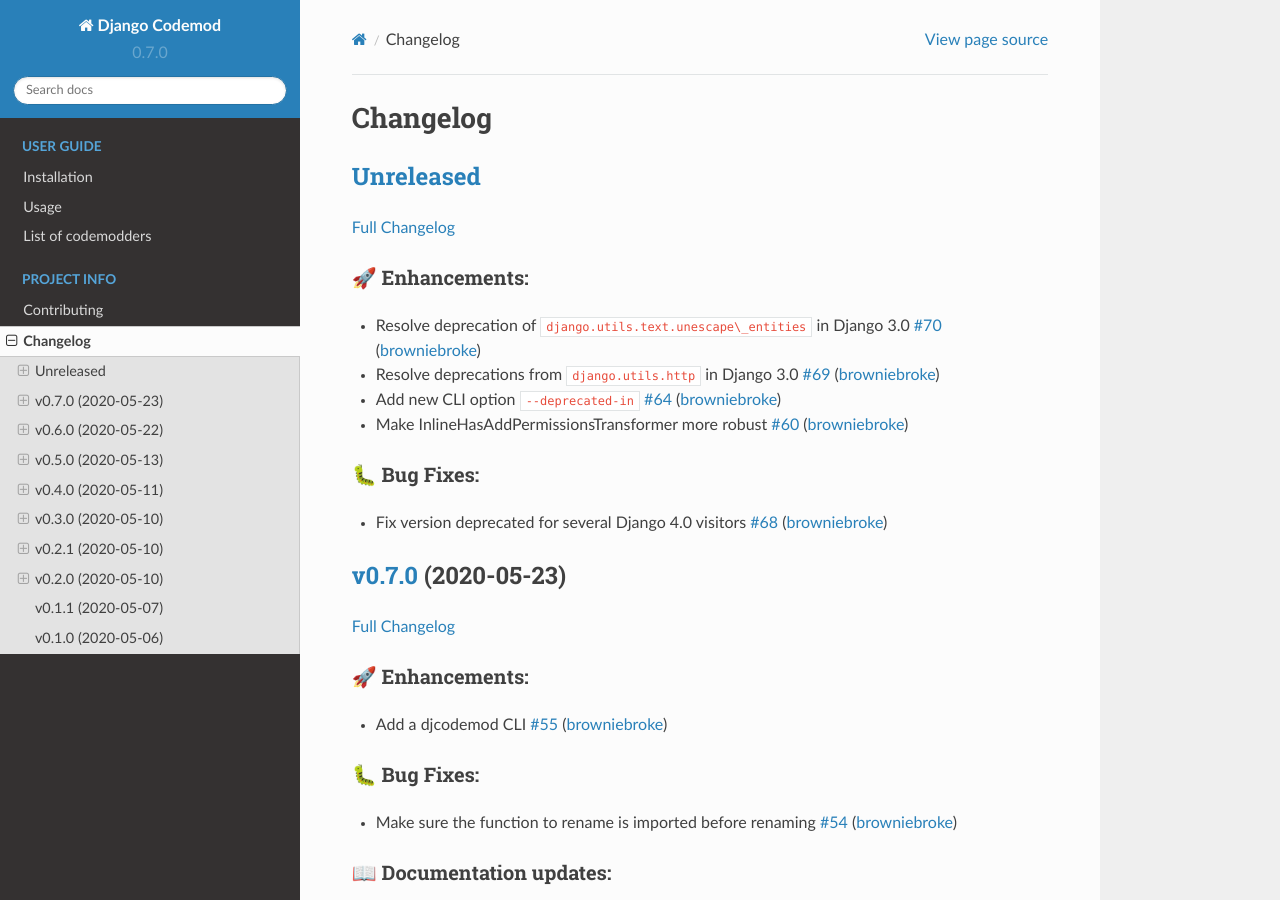
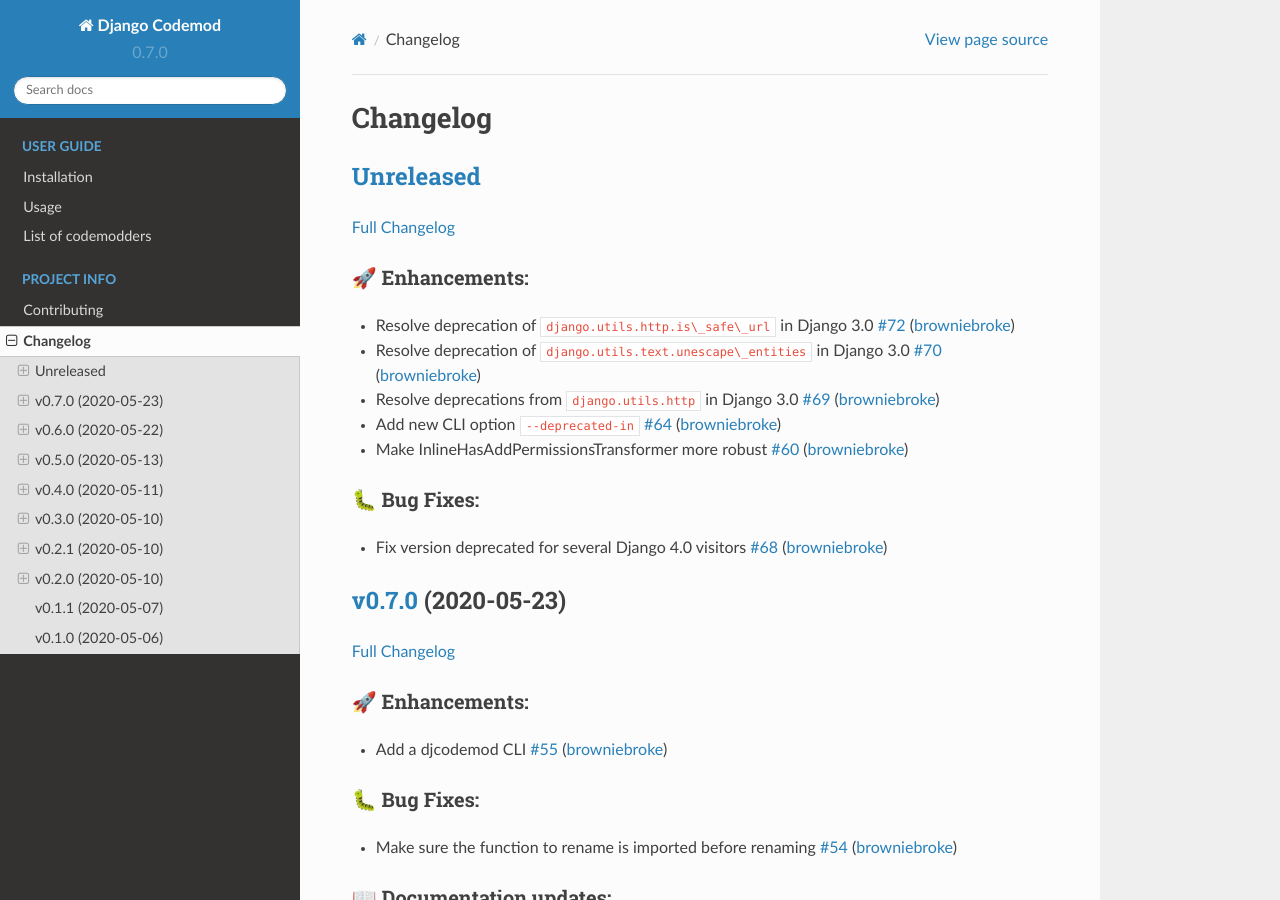
Before and after one commit to browniebroke/django-codemod, a Sphinx documentation site: the page built from docs/changelog.md, in a window 1280 px wide and 900 px high. Built offline with Sphinx 7.4.7 and the Read the Docs theme 2.0.0, drawn with Linux system fonts in a browser that asks for light colours.

Commit message:
Update Changelog

```diff
--- a/docs/changelog.md
+++ b/docs/changelog.md
@@ -6,6 +6,7 @@
 
 ### 🚀 Enhancements:
 
+- Resolve deprecation of `django.utils.http.is\_safe\_url` in Django 3.0 [\#72](https://github.com/browniebroke/django-codemod/pull/72) ([browniebroke](https://github.com/browniebroke))
 - Resolve deprecation of `django.utils.text.unescape\_entities` in Django 3.0 [\#70](https://github.com/browniebroke/django-codemod/pull/70) ([browniebroke](https://github.com/browniebroke))
 - Resolve deprecations from `django.utils.http` in Django 3.0 [\#69](https://github.com/browniebroke/django-codemod/pull/69) ([browniebroke](https://github.com/browniebroke))
 - Add new CLI option `--deprecated-in` [\#64](https://github.com/browniebroke/django-codemod/pull/64) ([browniebroke](https://github.com/browniebroke))
```
Also changed, not shown: CHANGELOG.md (+1 -0 lines).
